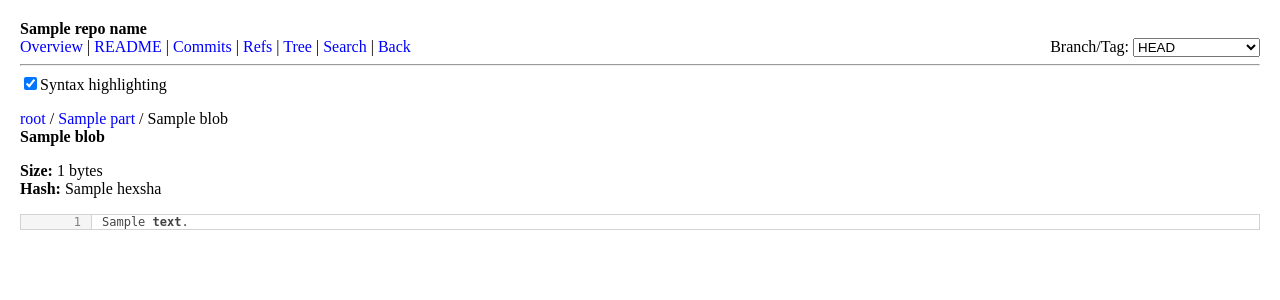
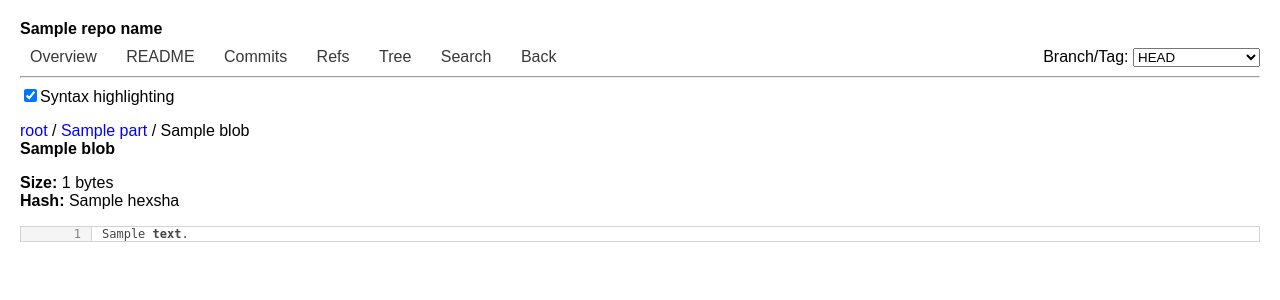
Before and after one commit to LukaHietala/git-webview, a Flask app: template templates/blob.html in a window 1280 px wide. Shown: the top 300 px of the page. Run offline with Flask 3, Linux system fonts and the light colour scheme; the template is opened without the code that fills it: most values are stand-ins (such as "Sample title", 1, 10 or a date in 2020); parts of the project's set-up code (start-up, migrations or seed data) failed here and were passed over.

Commit message:
imporove horrible styling, still bad

```diff
--- a/static/styles.css
+++ b/static/styles.css
@@ -1,5 +1,31 @@
 body {
+	font-family: sans-serif;
 	margin: 20px;
+}
+
+nav {
+	margin: 10px 0;
+}
+
+nav a {
+	padding: 5px 10px;
+	margin-right: 5px;
+	text-decoration: none;
+	color: #383838;
+	background: #fff;
+}
+
+nav a.current {
+	background: #f0f0f0;
+	color: black;
+}
+
+nav a:hover {
+	color: #383838;
+}
+
+nav .branch-selector {
+	float: right;
 }
 
 h1, h2, h3, h4, h5, h6 {
@@ -91,7 +117,7 @@ table.commits-table td.message-col {
 .diff-code {
 	margin: 0;
 	padding: 0;
-	font-family: monospace;
+	font-family: monospace !important;
 	font-size: 12px;
 	overflow-x: auto;
 }
@@ -145,7 +171,7 @@ table.commits-table td.message-col {
 	background-color: #f5f5f5;
 	border-right: 1px solid lightgray;
 	user-select: none;
-	font-family: monospace;
+	font-family: monospace !important;
 	font-size: 12px;
 }
 
@@ -157,7 +183,7 @@ table.commits-table td.message-col {
 .blob-code pre {
 	margin: 0;
 	padding: 0 10px;
-	font-family: monospace;
+	font-family: monospace !important;
 	font-size: 12px;
 	overflow: visible;
 }
--- a/templates/base.html
+++ b/templates/base.html
@@ -3,26 +3,21 @@
 <head>
     <title>{% block title %}Git Webview{% endblock %}</title>
     <link rel="stylesheet" href="/static/styles.css">
-    <style>
-        nav .current {
-            font-weight: bold;
-        }
-    </style>
     {% block extra_head %}{% endblock %}
 </head>
 <body>
     {% if repo_name %}
     <h1>{{ repo_name }}</h1>
     <nav>
-        <a href="/{{ repo_name }}/{% if ref and ref != 'HEAD' %}?ref={{ ref }}{% endif %}" {% if request.path.endswith('/' + repo_name + '/') or request.path == '/' + repo_name %}class="current"{% endif %}>Overview</a> |
-        <a href="/{{ repo_name }}/readme{% if ref and ref != 'HEAD' %}?ref={{ ref }}{% endif %}" {% if '/readme' in request.path %}class="current"{% endif %}>README</a> |
-        <a href="/{{ repo_name }}/commits{% if ref and ref != 'HEAD' %}?ref={{ ref }}{% endif %}" {% if '/commits' in request.path %}class="current"{% endif %}>Commits</a> |
-        <a href="/{{ repo_name }}/refs{% if ref and ref != 'HEAD' %}?ref={{ ref }}{% endif %}" {% if '/refs' in request.path %}class="current"{% endif %}>Refs</a> |
-        <a href="/{{ repo_name }}/tree{% if ref and ref != 'HEAD' %}?ref={{ ref }}{% endif %}" {% if '/tree' in request.path %}class="current"{% endif %}>Tree</a> |
-        <a href="/{{ repo_name }}/search{% if ref and ref != 'HEAD' %}?ref={{ ref }}{% endif %}" {% if '/search' in request.path %}class="current"{% endif %}>Search</a> |
+        <a href="/{{ repo_name }}/{% if ref and ref != 'HEAD' %}?ref={{ ref }}{% endif %}" {% if request.path.endswith('/' + repo_name + '/') or request.path == '/' + repo_name %}class="current"{% endif %}>Overview</a>
+        <a href="/{{ repo_name }}/readme{% if ref and ref != 'HEAD' %}?ref={{ ref }}{% endif %}" {% if '/readme' in request.path %}class="current"{% endif %}>README</a>
+        <a href="/{{ repo_name }}/commits{% if ref and ref != 'HEAD' %}?ref={{ ref }}{% endif %}" {% if '/commits' in request.path %}class="current"{% endif %}>Commits</a>
+        <a href="/{{ repo_name }}/refs{% if ref and ref != 'HEAD' %}?ref={{ ref }}{% endif %}" {% if '/refs' in request.path %}class="current"{% endif %}>Refs</a>
+        <a href="/{{ repo_name }}/tree{% if ref and ref != 'HEAD' %}?ref={{ ref }}{% endif %}" {% if '/tree' in request.path %}class="current"{% endif %}>Tree</a>
+        <a href="/{{ repo_name }}/search{% if ref and ref != 'HEAD' %}?ref={{ ref }}{% endif %}" {% if '/search' in request.path %}class="current"{% endif %}>Search</a>
         <a href="/" {% if request.path == '/' %}class="current"{% endif %}>Back</a>
         {% if branches or tags %}
-        <span style="float: right;">
+        <div class="branch-selector">
             <form method="GET" style="display: inline;">
                 <label>Branch/Tag:</label>
                 <select name="ref" onchange="this.form.submit()">
@@ -43,7 +38,7 @@
                     {% endif %}
                 </select>
             </form>
-        </span>
+        </div>
         {% endif %}
     </nav>
 
```
